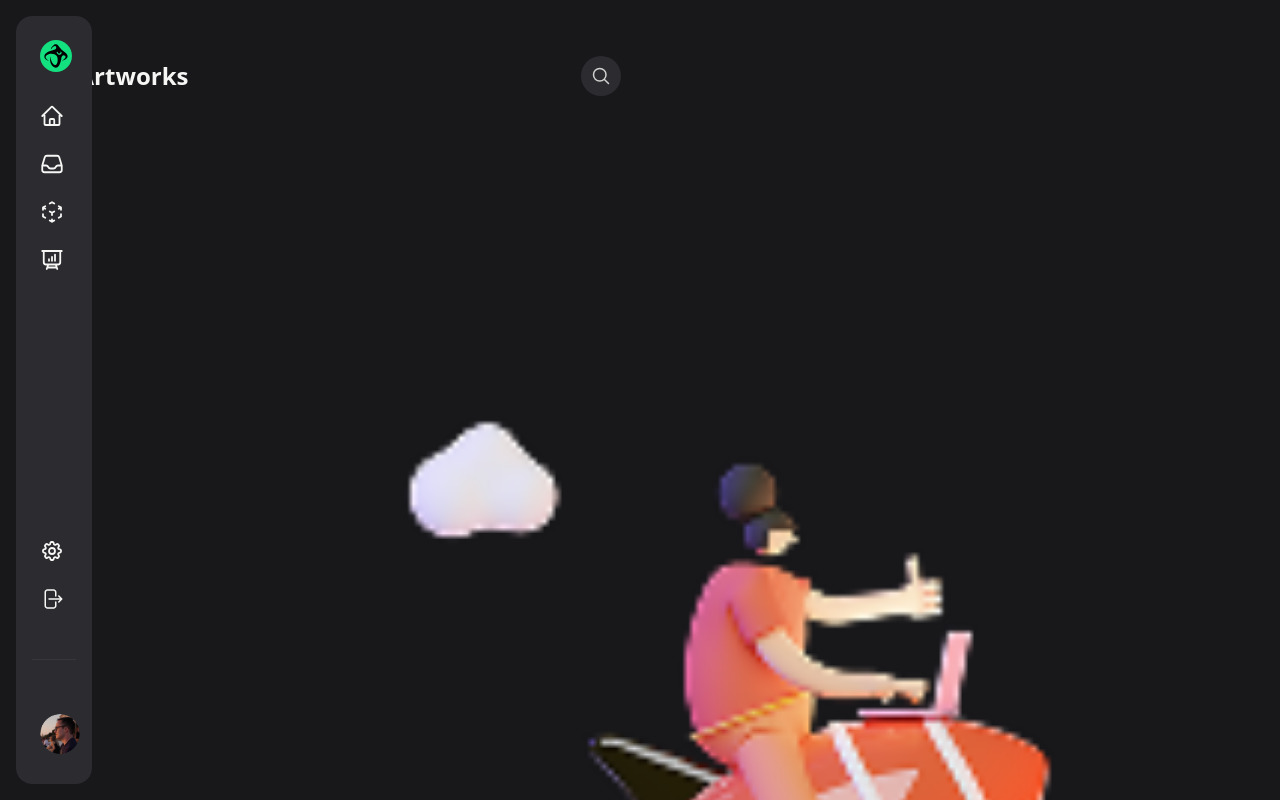
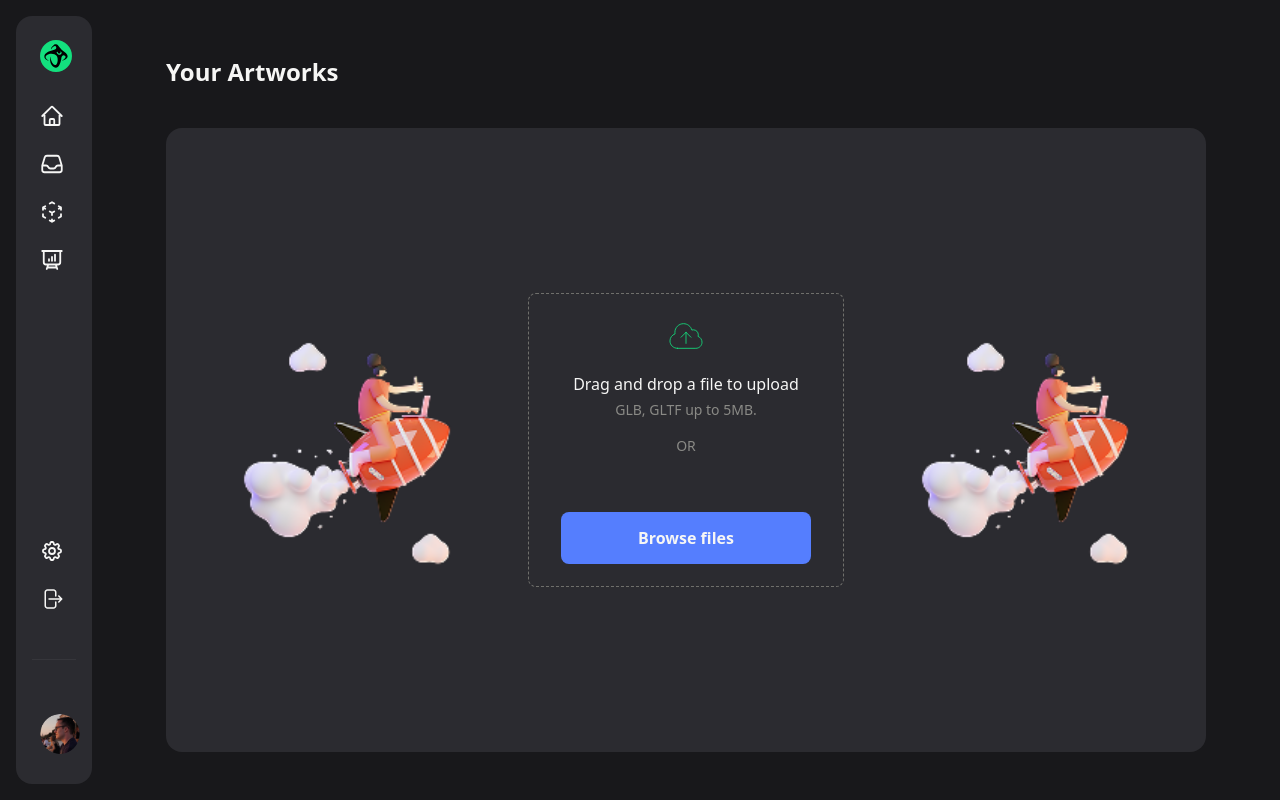
Before and after one commit to Stijn-Houwelijckx/obsense-dashboard-leen, a React (Vite) app: page /upload in a window 1280 px wide. Shown: the top 800 px of the page. Built offline with nearby package versions, Linux system fonts and the light colour scheme; the HTML template or start-up script is replaced by a standard one.

Commit message:
style: responsive styling upload artworks page

```diff
--- a/src/pages/ArtworkUpload.tsx
+++ b/src/pages/ArtworkUpload.tsx
@@ -2,7 +2,6 @@ import { useState } from "react";
 import uploadPreview from "../assets/img/upload.png";
 import uploadIcon from "../assets/img/upload_icon.svg";
 import searchIcon from "../assets/img/search.svg";
-import hamburgerIcon from "../assets/img/hamburger.svg";
 import Button from "components/Button";
 import Navigation from "components/Navigation";
 import NavigationDesktop from "components/NavigationDesktop";
@@ -11,13 +10,10 @@ const ArtworkUpload = () => {
   const [clicked, setClicked] = useState(false);
 
   return (
-    <div className="min-h-screen bg-secondary-900 text-neutral-50 px-4 mt-14">
+    <div className="min-h-screen md:pl-[166px] md:pr-[74px] bg-secondary-900 text-neutral-50 px-4 mt-14">
       <div className="flex items-center justify-between mb-10">
         <h1 className="text-2xl font-bold">Your Artworks</h1>
         <div className="flex gap-2">
-          <div className="w-10 h-10 bg-secondary-800 rounded-full flex items-center justify-center">
-            <img src={searchIcon} alt="Search" className="w-5 h-5" />
-          </div>
           <div className="md:hidden">
             <Navigation />
           </div>
@@ -27,17 +23,17 @@ const ArtworkUpload = () => {
         </div>
       </div>
 
-      <div className="flex flex-col items-center">
+      <div className="flex flex-col items-center lg:flex-row lg:items-center lg:justify-center lg:gap-6 w-full bg-secondary-800 p-6 rounded-[16px] lg:h-[calc(85vh-56px)]">
         <img
           src={uploadPreview}
           alt="Preview"
-          className="w-full h-auto mb-8 mt-12"
+          className="w-3/4 lg:w-1/3 h-auto mb-8 mt-12 lg:mb-0 lg:mt-0"
         />
 
         <div
           onClick={() => setClicked(!clicked)}
           className={`
-            w-full h-[294px] border border-dashed border-neutral-500 rounded-lg
+            w-full lg:w-1/3 h-[294px] border border-dashed border-neutral-500 rounded-lg
             flex flex-col items-center justify-center text-center px-4 cursor-pointer
             transition-all duration-300
             ${
@@ -57,6 +53,12 @@ const ArtworkUpload = () => {
             <Button label="Browse files" type="button" onClick={() => {}} />
           </div>
         </div>
+
+        <img
+          src={uploadPreview}
+          alt="Preview Duplicate"
+          className="hidden lg:block w-1/3 h-auto"
+        />
       </div>
     </div>
   );
```
